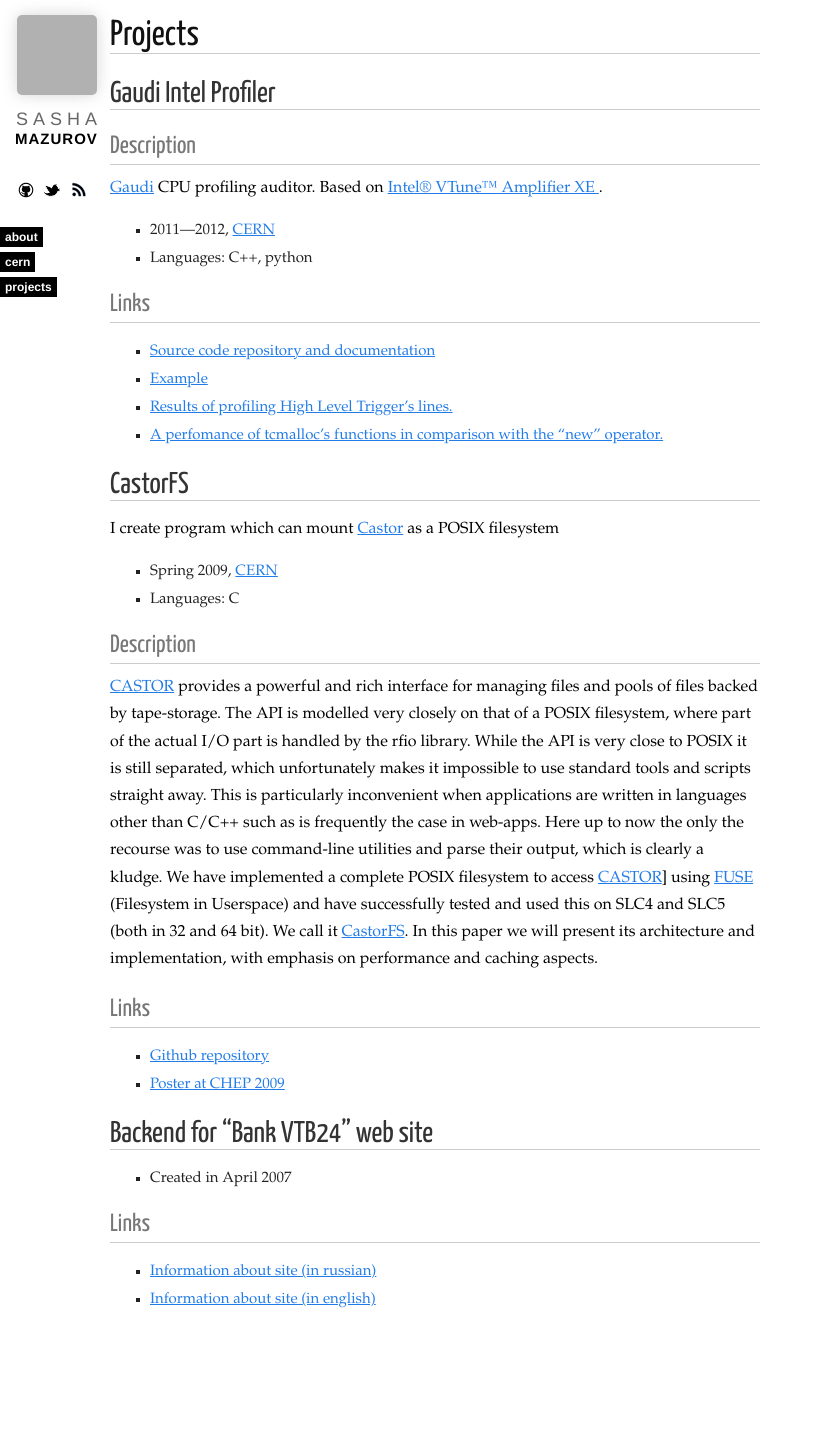
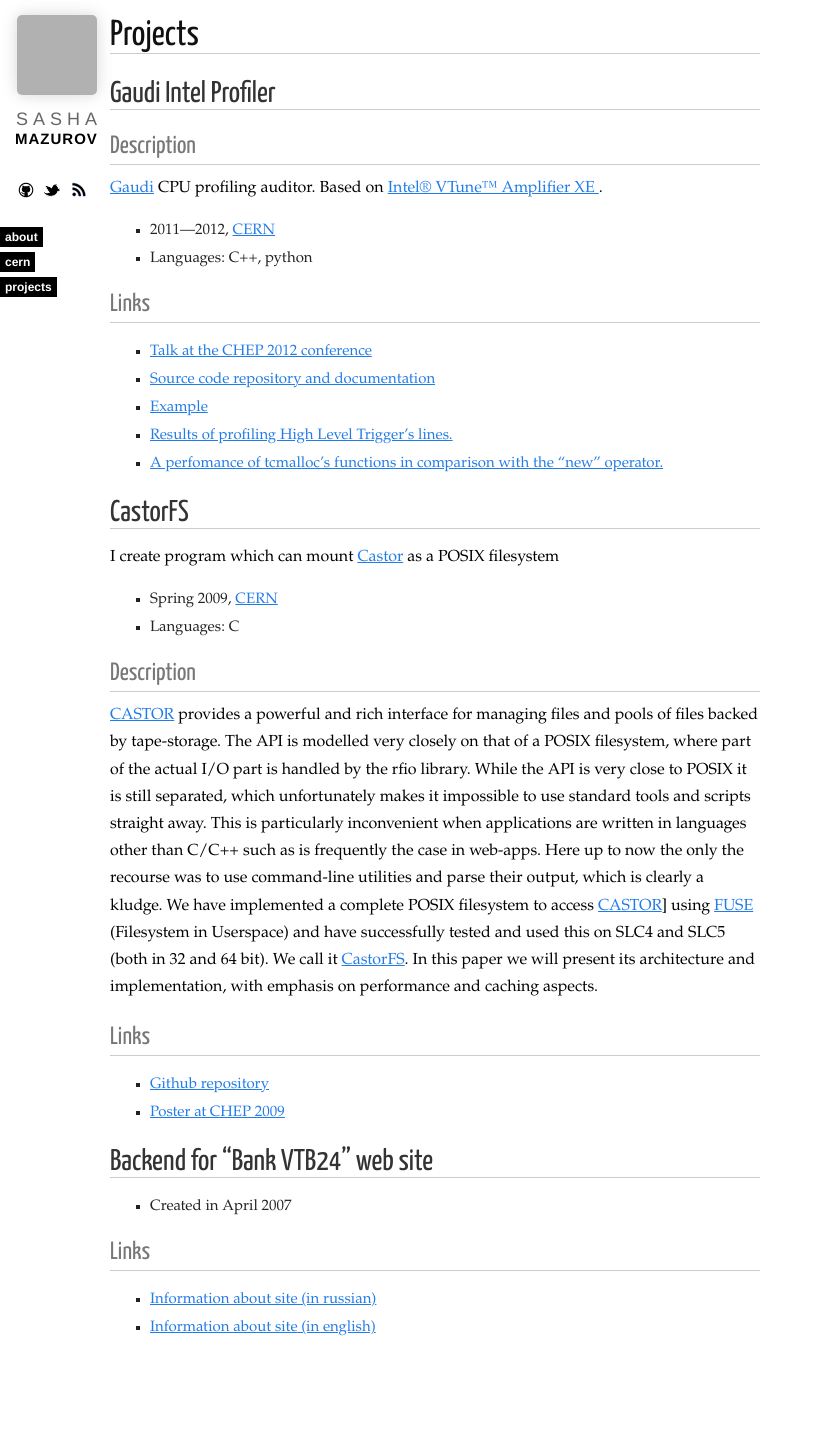
Before and after one commit to mazurov/mazurov.github.com, a Jekyll site: the page built from projects.md, in a window 1280 px wide. Shown: the whole page, without its empty margins (0-823 px from the left). Built offline with Jekyll 4.4.1, drawn with Linux system fonts in a browser that asks for light colours; nearby versions of some CDN libraries; Markdown is read by kramdown in place of the engine named in the settings; comment, search, counter and statistics services are not loaded; before the commit the page ends 1409 px from its top, so only the background shows below that; grey boxes are pictures that could not be loaded.

Commit message:
Update projects.

```diff
--- /dev/null
+++ b/_includes/list.html
@@ -0,0 +1,6 @@
+<li>
+      <span>{{ post.date | date: "%B %e, %Y" }}</span> <a href="{{ post.url }}">{{ post.title }}</a>
+      {% if post.category %}
+      <div class="tags">#{{ post.category }} {% for tag in post.tags %}#{{ tag }}{% endfor %}</div>
+      {% endif %}
+  </li>
--- a/note/index.html
+++ b/note/index.html
@@ -9,9 +9,7 @@ title: "Alexander Mazurov - Notes"
   <ul>
   {% for post in site.posts %}
   {% if post.category == "note"%}
-    <li>
-      <span>{{ post.date | date: "%B %e, %Y" }}</span> <a href="{{ post.url }}">{{ post.title }}</a> {{ post.category }}
-    </li>
+    {% include list.html %}
   {% endif %}
   {% endfor %}
   </ul>
--- a/projects.md
+++ b/projects.md
@@ -15,15 +15,16 @@ sitemap:
 * Languages: C++, python
 
 ### Links
+* [Talk at the CHEP 2012 conference][chep2012talk]
 * [Source code repository and documentation][githubprofiler]
 * [Example][githubprofilerexample]
 * [Results of profiling High Level Trigger's lines.][profilerresults]
 * [A perfomance of tcmalloc's functions in comparison with the "new" operator.][tcmalloc]
 
 
+[chep2012talk]: http://amazurov.ru/cern/chep2012talk/
 [githubprofiler]: http://goo.gl/xhtTi
 [githubprofilerexample]: http://goo.gl/cLV13
-
 
 [amplifier]: http://software.intel.com/en-us/articles/intel-vtune-amplifier-xe/
 [gaudi]: http://proj-gaudi.web.cern.ch/proj-gaudi/
```
Also changed, not shown: cern/index.html (+1 -6 lines), index.html (+1 -6 lines), 1 other file.
